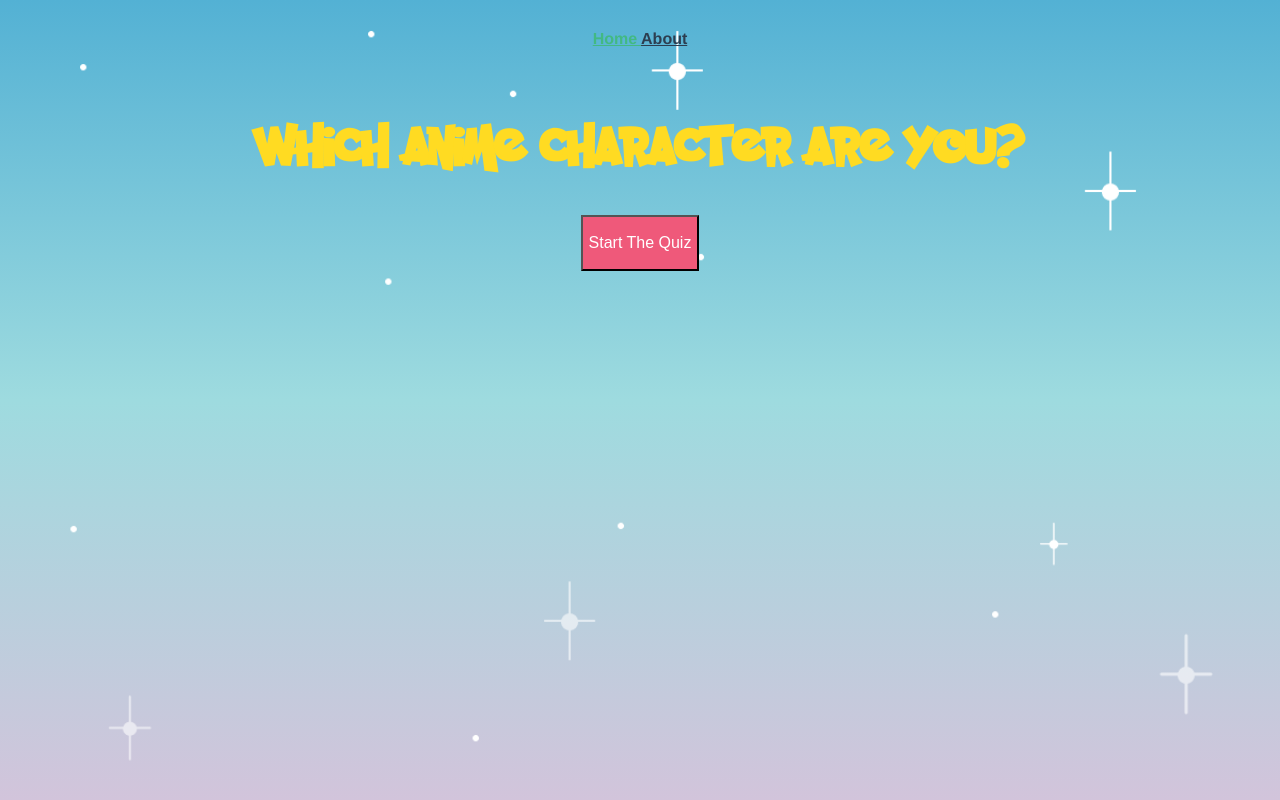
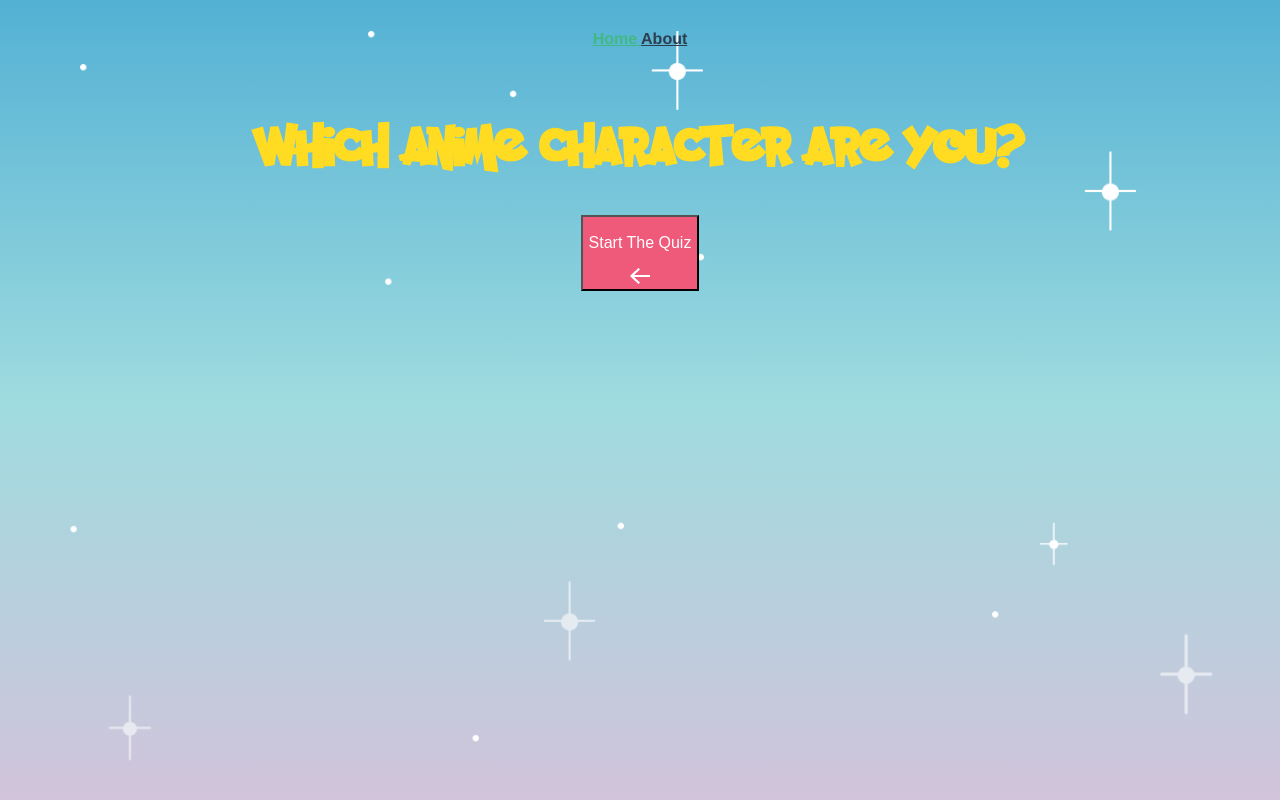
Before and after one commit to builtbybea/breakable-toy, a Vue app: page / in a window 1280 px wide. Built offline with nearby package versions, Linux system fonts and the light colour scheme.

Commit message:
Added arrow icon

```diff
--- a/src/components/Button.vue
+++ b/src/components/Button.vue
@@ -2,6 +2,7 @@
   <div class="button">
     <button>
       <p>{{ text }}</p>
+      <img src="@/assets/images/arrow-icon.png" alt="arrow">{{ icon }}
     </button>
   </div>
 </template>
@@ -11,6 +12,7 @@ export default {
   name: 'button-component',
   props: {
     text: String,
+    icon: String,
   },
 };
 </script>
--- a/src/views/Home.vue
+++ b/src/views/Home.vue
@@ -1,7 +1,7 @@
 <template>
   <div class="home">
     <Title msg="Which Anime Character Are You?" />
-    <Button text="Start The Quiz" />
+    <Button text="Start The Quiz" icon />
   </div>
 </template>
 
```
Also changed, not shown: src/assets/images/arrow-icon.png (added).
